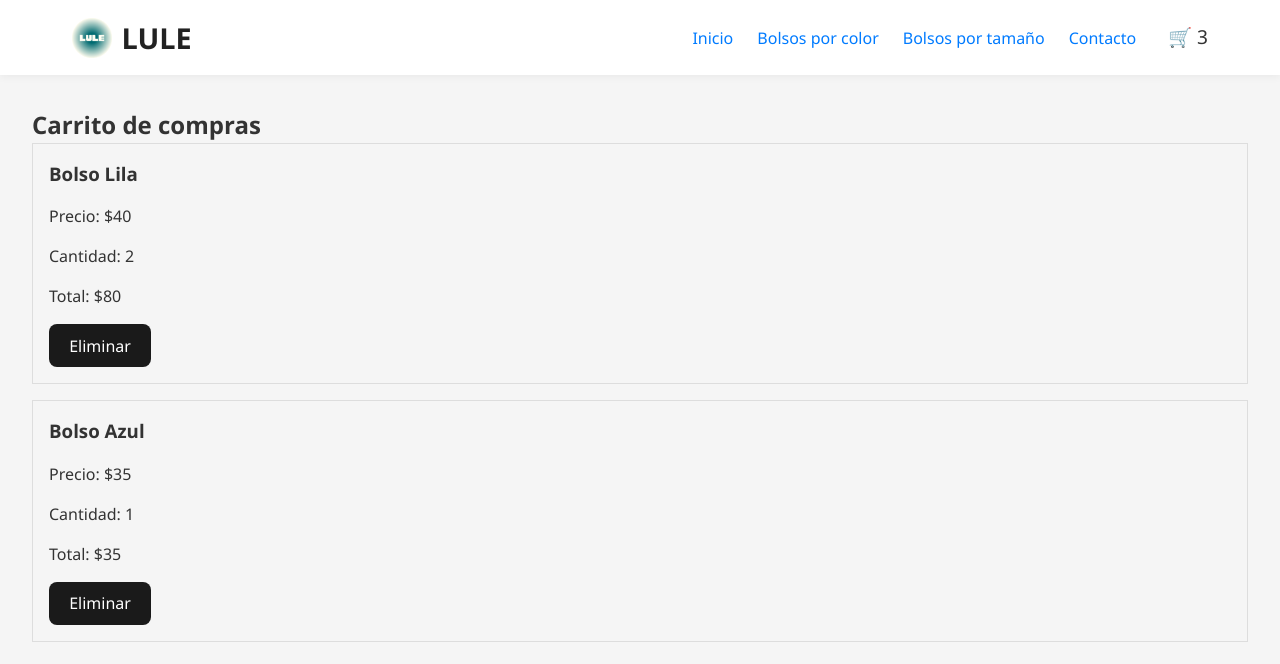
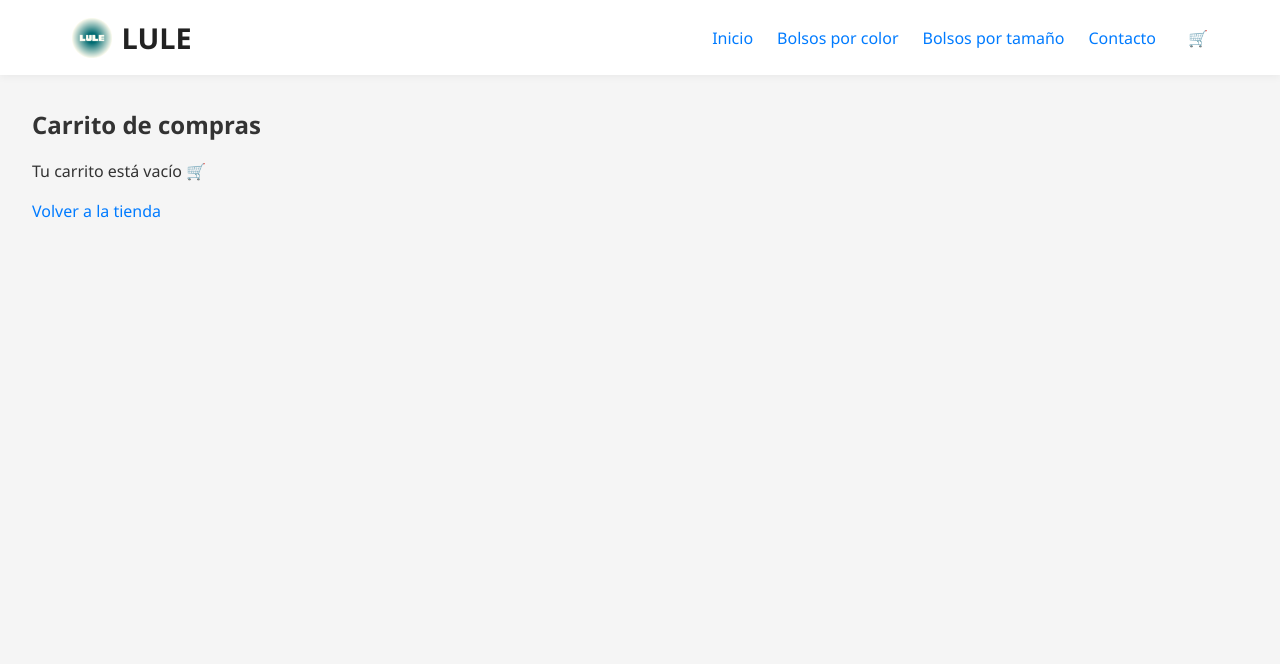
Before and after one commit to CNarvaezPeralta/ProyectoFinalReact-Narvaez, a React (Vite) app: page /cart in a window 1280 px wide. Shown: the top 664 px of the page. Built offline with nearby package versions, Linux system fonts and the light colour scheme.

Commit message:
Implementacion logica de carrito

```diff
--- a/src/components/Cart.jsx
+++ b/src/components/Cart.jsx
@@ -1,23 +1,40 @@
+// src/components/Cart.jsx
+import { useCart } from '../context/useCart';
 import CartItem from './CartItem';
+import { Link } from 'react-router-dom';
 
 function Cart() {
-    // 🧪 Productos simulados (más adelante se reemplazan por el context)
-    const productosEnCarrito = [
-        { id: 1, nombre: 'Bolso Lila', precio: 40, cantidad: 2 },
-        { id: 2, nombre: 'Bolso Azul', precio: 35, cantidad: 1 },
-    ];
+    const { cart, cartQuantity, cartTotal, clearCart } = useCart();
 
-    // 🧪 Simulamos función para eliminar producto
-    const eliminarProducto = (id) => {
-        alert(`Eliminar producto con id: ${id}`);
-    };
+    if (cart.length === 0) {
+        return (
+            <div style={{ padding: '2rem' }}>
+                <h2>Carrito de compras</h2>
+                <p>Tu carrito está vacío 🛒</p>
+                <Link to="/">Volver a la tienda</Link>
+            </div>
+        );
+    }
 
     return (
         <div style={{ padding: '2rem' }}>
             <h2>Carrito de compras</h2>
-            {productosEnCarrito.map((item) => (
-                <CartItem key={item.id} item={item} onRemove={eliminarProducto} />
+
+            {cart.map((producto) => (
+                <CartItem key={producto.id} item={producto} />
             ))}
+
+            <hr />
+
+            <p><strong>Total de productos:</strong> {cartQuantity}</p>
+            <p><strong>Total a pagar:</strong> ${cartTotal}</p>
+
+            <div style={{ marginTop: '1rem' }}>
+                <button onClick={clearCart}>Vaciar carrito 🗑</button>
+                <Link to="/checkout">
+                    <button style={{ marginLeft: '1rem' }}>Finalizar compra 🛍</button>
+                </Link>
+            </div>
         </div>
     );
 }
--- a/src/components/CartItem.jsx
+++ b/src/components/CartItem.jsx
@@ -1,11 +1,16 @@
-function CartItem({ item, onRemove }) {
+// src/components/CartItem.jsx
+import { useCart } from '../context/useCart';
+
+function CartItem({ item }) {
+    const { removeItem } = useCart();
+
     return (
         <div style={{ border: '1px solid #ddd', padding: '1rem', marginBottom: '1rem' }}>
             <h3>{item.nombre}</h3>
             <p>Precio: ${item.precio}</p>
             <p>Cantidad: {item.cantidad}</p>
             <p>Total: ${item.precio * item.cantidad}</p>
-            <button onClick={() => onRemove(item.id)}>Eliminar</button>
+            <button onClick={() => removeItem(item.id)}>Eliminar</button>
         </div>
     );
 }
--- a/src/components/CartWidget.jsx
+++ b/src/components/CartWidget.jsx
@@ -1,8 +1,16 @@
 
-export default function CartWidget({ cantidad}) {
+// src/components/CartWidget.jsx
+import { Link } from 'react-router-dom';
+import { useCart } from '../context/useCart';
+
+function CartWidget() {
+    const { cartQuantity } = useCart();
+
     return (
-        <div className="cart-widget">
-            🛒 <span>{cantidad}</span>
-        </div>
+        <Link to="/cart" style={{ textDecoration: 'none', color: 'black' }}>
+            🛒 {cartQuantity > 0 && <span>({cartQuantity})</span>}
+        </Link>
     );
 }
+
+export default CartWidget;
--- a/src/components/ItemDetail.jsx
+++ b/src/components/ItemDetail.jsx
@@ -1,14 +1,14 @@
 import { useState } from 'react';
 import ItemCount from './ItemCount';
+import { useCart } from '../context/useCart'; // ✅ Importamos el contexto
 
 function ItemDetail({ producto }) {
-    const [agregado, setAgregado] = useState(false); // Estado para ocultar ItemCount luego de agregar
+    const [agregado, setAgregado] = useState(false);
+    const { addItem } = useCart(); // ✅ Usamos la función del contexto
 
-    // Esta función se ejecuta al hacer clic en "Agregar al carrito"
     const handleAdd = (cantidad) => {
-        console.log(`Agregado al carrito: ${cantidad} unidades`);
-        setAgregado(true); // Oculta ItemCount
-        // Más adelante: aquí se llamará al context del carrito
+        addItem(producto, cantidad); // ✅ Agregamos al carrito
+        setAgregado(true);
     };
 
     return (
--- a/src/components/NavBar.jsx
+++ b/src/components/NavBar.jsx
@@ -20,7 +20,9 @@ export default function NavBar() {
                         <li><Link to="/categoria/tamaño">Bolsos por tamaño</Link></li>
                         <li><Link to="/contacto">Contacto</Link></li>
                     </ul>
-                    <CartWidget cantidad={3} />
+
+                    {/* Ícono de carrito */}
+                    <CartWidget />
                 </nav>
             </div>
         </header>
--- a/src/context/CartContext.jsx
+++ b/src/context/CartContext.jsx
@@ -1,21 +1,20 @@
 import { createContext, useState } from 'react';
 
-// 1. Creamos el contexto
-const CartContext = createContext();
+// 1. Creamos el contexto y lo exportamos
+export const CartContext = createContext();
 
-
-
-// 3. Componente proveedor
+// 2. Componente proveedor
 export function CartProvider({ children }) {
     const [cart, setCart] = useState([]);
 
-    // Agregar producto
     const addItem = (item, cantidad) => {
         const itemExistente = cart.find(prod => prod.id === item.id);
 
         if (itemExistente) {
             const cartActualizado = cart.map(prod =>
-                prod.id === item.id ? { ...prod, cantidad: prod.cantidad + cantidad } : prod
+                prod.id === item.id
+                    ? { ...prod, cantidad: prod.cantidad + cantidad }
+                    : prod
             );
             setCart(cartActualizado);
         } else {
@@ -23,20 +22,15 @@ export function CartProvider({ children }) {
         }
     };
 
-    // Eliminar producto
     const removeItem = (id) => {
         setCart(cart.filter(item => item.id !== id));
     };
 
-    // Vaciar carrito
     const clearCart = () => {
         setCart([]);
     };
 
-    // Total de productos
     const cartQuantity = cart.reduce((acc, item) => acc + item.cantidad, 0);
-
-    // Total a pagar
     const cartTotal = cart.reduce((acc, item) => acc + item.precio * item.cantidad, 0);
 
     return (
@@ -47,7 +41,7 @@ export function CartProvider({ children }) {
                 removeItem,
                 clearCart,
                 cartQuantity,
-                cartTotal
+                cartTotal,
             }}
         >
             {children}
```
